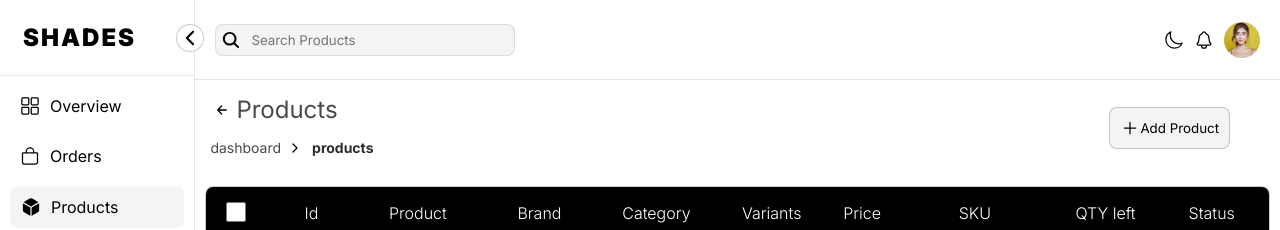
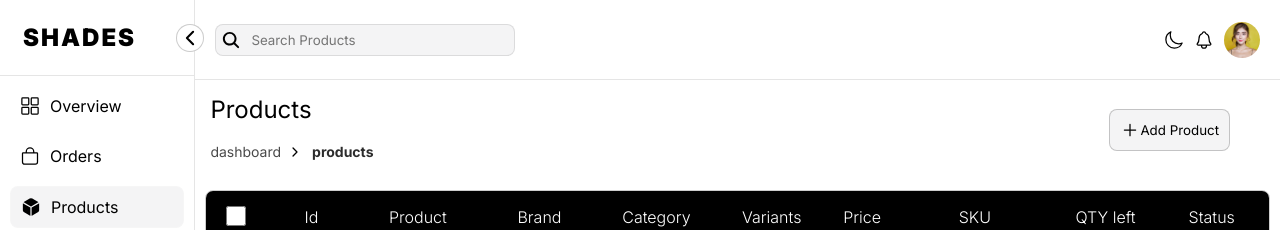
Before and after one commit to shades-of-prakash/shades-e-commerce, a React (Vite) app in the folder frontend/: page /dashboard/products in a window 1280 px wide. Shown: the top 230 px of the page. Built offline with nearby package versions, Linux system fonts and the light colour scheme.

Commit message:
Added navigation

```diff
--- a/frontend/src/components/ui/BreadCrumbs.jsx
+++ b/frontend/src/components/ui/BreadCrumbs.jsx
@@ -1,17 +1,20 @@
 import React from "react";
 import { useLocation, useNavigate } from "react-router-dom";
-import { useNavigation } from "../../hooks/UseNavigate";
+import { useNavigation } from "../../hooks/UseNavigate.jsx";
 const BreadCrumbs = () => {
     const location = useLocation();
     const fullPath = location.pathname.split("/");
     const lastItem = fullPath[fullPath.length - 1];
     const { goToPath, goBack } = useNavigation();
+    const arrayWithoutSpaces = fullPath.filter((item) => item.trim() !== "");
     return (
         <div className="breadCrumbs">
             <div className="present_bread">
-                <div className="flex-center" onClick={goBack}>
-                <ion-icon name="arrow-back-outline"></ion-icon>
-                </div>
+                {arrayWithoutSpaces.length > 2 && (
+                    <div className="flex-center" onClick={goBack}>
+                        <ion-icon name="arrow-back-outline"></ion-icon>
+                    </div>
+                )}
                 <p>
                     {lastItem[0].toUpperCase() +
                         lastItem.slice(1, lastItem.length)}
@@ -19,19 +22,16 @@ const BreadCrumbs = () => {
             </div>
             <div className="flex">
                 {fullPath.map((item, index) => {
-                    const active =
-                        fullPath.indexOf(item) === fullPath.length - 1;
+                    const pathSoFar = fullPath.slice(0, index + 1).join("/");
+                    const active = index === fullPath.length - 1;
                     if (item) {
                         return (
                             <React.Fragment key={index}>
                                 <span
                                     className={active ? "breadActive" : ""}
                                     onClick={() => {
-                                        if (
-                                            item !== "dashboard" &&
-                                            item !== lastItem
-                                        ) {
-                                            goToPath(item);
+                                        if (!active && item !== "dashboard") {
+                                            goToPath(`${pathSoFar}`);
                                         }
                                     }}>
                                     {item}
--- a/frontend/src/components/ui/Table.jsx
+++ b/frontend/src/components/ui/Table.jsx
@@ -5,7 +5,7 @@ const Table = (TableValues) => {
     const navigate = useNavigate();
 
     const handleRowClick = (e) => {
-        if(e.target.tagName!=="INPUT"){
+        if (e.target.tagName !== "INPUT") {
             navigate("/dashboard/products/singleproduct");
         }
     };
--- a/frontend/src/styles/dashBoard.css
+++ b/frontend/src/styles/dashBoard.css
@@ -213,7 +213,7 @@ ion-icon {
     color: var(--bread-crumb);
     padding: 15px;
     font-size: 14px;
-    gap: 10px;
+    gap: 14px;
 }
 .present_bread {
     display: flex;
@@ -228,16 +228,14 @@ ion-icon {
 }
 
 .present_bread ion-icon {
+    /* background-color: var(--secondary-color); */
     color: var(--secondary-color);
-
-}
-.present_bread ion-icon:hover{
-    background-color: var(--secondary-color);
-    color:var(--primary-color);
-    padding:3px;
-    border-radius: 4px;
+    padding: 3px;
+    border-radius: 50px;
+    cursor: pointer;
 }
 .breadCrumbs p {
+    color: var(--secondary-color);
     font-size: 24px;
 }
 
```
